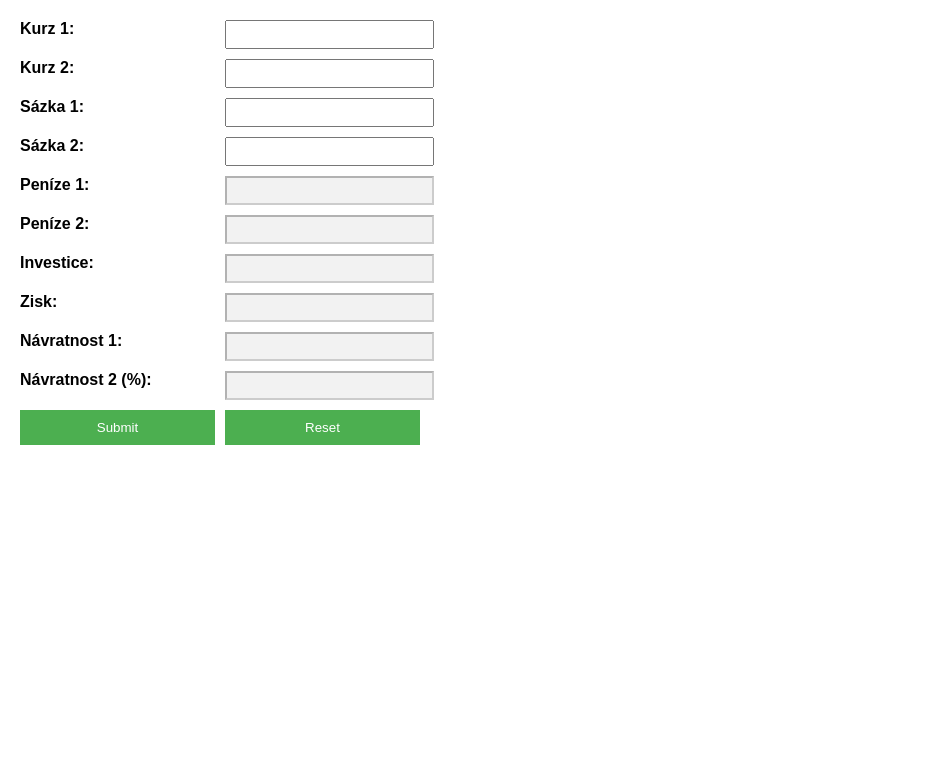
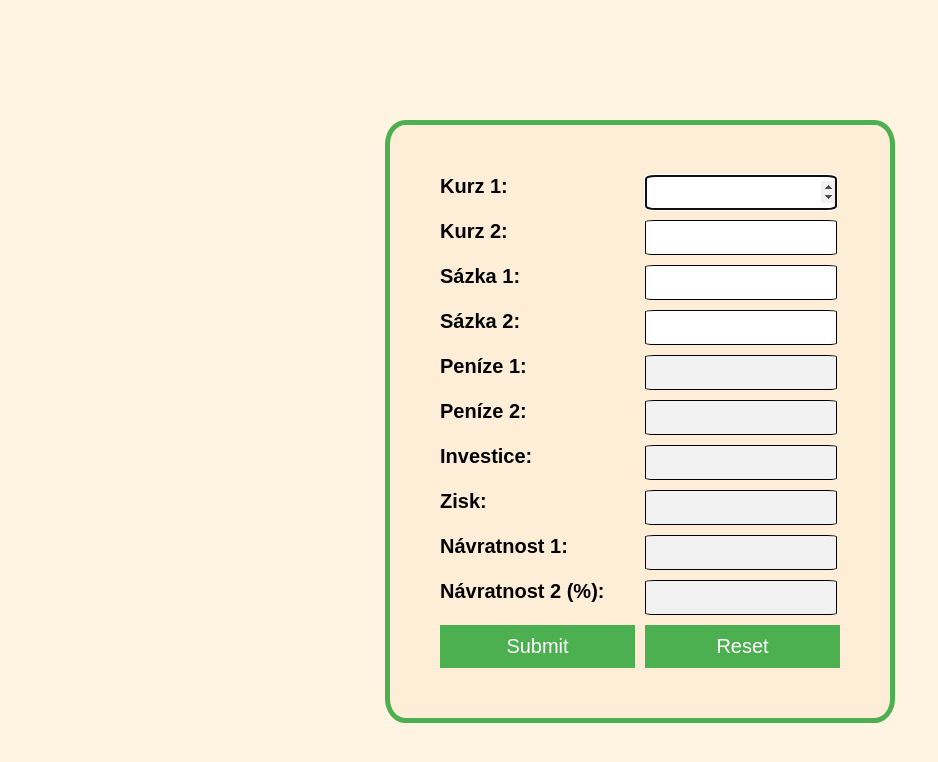
Before and after one commit to daliborkolarik/Betting-Arbitrage, a plain HTML site: page index.html in a window 1280 px wide. Shown: the whole page, without its empty margins (0-938 px from the left). Drawn offline with Linux system fonts and the light colour scheme.

Commit message:
Making javascript work, color designing

```diff
--- a/index.html
+++ b/index.html
@@ -9,30 +9,30 @@
 <body>
   <form id="kurzysazky">
     <label for="kurz1">Kurz 1:</label>
-    <input type="number" id="kurz1">
+    <input type="number" value="" autofocus id="kurz1">
     <label for="kurz2">Kurz 2:</label>
-    <input type="number" id="kurz2">
+    <input type="number" value="" id="kurz2">
     <label for="sazka1">Sázka 1:</label>
-    <input type="number" id="sazka1">
+    <input type="number" value="" id="sazka1">
     <label for="sazka2">Sázka 2:</label>
-    <input type="number" id="sazka2">
+    <input type="number" value="" id="sazka2">
     <label for="penez1">Peníze 1:</label>
-    <input type="number" id="penez1" disabled>
+    <input type="number" value="" id="penez1" disabled>
     <label for="penez2">Peníze 2:</label>
-    <input type="number" id="penez2" disabled>
+    <input type="number" value="" id="penez2" disabled>
     <label for="investice">Investice:</label>
-    <input type="number" id="investice" disabled>
+    <input type="number" value="" id="investice" disabled>
     <label for="zisk">Zisk:</label>
-    <input type="number" id="zisk" disabled>
+    <input type="number" value="" id="zisk" disabled>
     <label for="navratnost1">Návratnost 1:</label>
-    <input type="number" id="navratnost1" disabled>
+    <input type="number" value="" id="navratnost1" disabled>
     <label for="navratnost2">Návratnost 2 (%):</label>
-    <input type="number" id="navratnost2" disabled>
+    <input type="number" value="" id="navratnost2" disabled>
     <button id="submit" type="button">Submit</button>
     <button id="reset" type="reset">Reset</button>
   </form>
 
-  <script src="script.js"></script>
+  <script src="main.js"></script>
 </body>
 
 </html>
--- a/main.js
+++ b/main.js
@@ -1,24 +1,26 @@
-const Kurz1 = document.getElementById("kurz1")
-const Kurz2 = document.getElementById("kurz2")
-const Sazka1 = document.getElementById("sazka1")
-const Sazka2 = document.getElementById("sazka2")
-const Penez1 = document.getElementById("penez1")
-const Penez2 = document.getElementById("penez2")
-const Investice = document.getElementById("investice")
-const Zisk = document.getElementById("zisk")
-const Navratnost1 = document.getElementById("navratnost1")
-const Navratnost2 = document.getElementById("navratnost2")
+const Kurz1 = document.getElementById("kurz1");
+const Kurz2 = document.getElementById("kurz2");
+const Sazka1 = document.getElementById("sazka1");
+const Sazka2 = document.getElementById("sazka2");
+const Penez1 = document.getElementById("penez1");
+const Penez2 = document.getElementById("penez2");
+const Investice = document.getElementById("investice");
+const Zisk = document.getElementById("zisk");
+const Navratnost1 = document.getElementById("navratnost1");
+const Navratnost2 = document.getElementById("navratnost2");
 
-const SubmitButton = document.getElementById("submit")
-const ResetButton = document.getElementById("reset")
+const SubmitButton = document.getElementById("submit");
+const ResetButton = document.getElementById("reset");
+const a = 5;
 
-SubmitButton.addEventListener("click", function(){
+SubmitButton.addEventListener("click", function () {
 
-if(Kurz1.value != '' && Kurz2.value != '' && (Sazka1.value != '' || Sazka2.value != '')) {
-  if(Sazka1.value == '') {
+  if (Kurz1.value != '' && Kurz2.value != '' && (Sazka1.value != '' || Sazka2.value != '')) { //pokud jsou vyplněné oba kurzy a alespoň jedna sázka
+
+    if (Sazka1.value == '') {
       Sazka1.value = Number(Sazka2.value * Kurz2.value / Kurz1.value).toFixed(2)
     }
-  if(Sazka2.value == '') {
+    if (Sazka2.value == '') {
       Sazka2.value = Number(Sazka1.value * Kurz1.value / Kurz2.value).toFixed(2)
     }
     Penez1.value = Number(Kurz1.value * Sazka1.value).toFixed(2)
@@ -34,6 +36,6 @@ else {
 
 })
 
-ResetButton.addEventListener("click", function(){
+ResetButton.addEventListener("click", function () {
   document.getElementById("kurzysazky").reset()
 })
--- a/style.css
+++ b/style.css
@@ -2,6 +2,9 @@ body {
   font-family: Arial, sans-serif;
   margin: 0;
   padding: 20px;
+  display: flex;
+  font-size: 20px;
+  background-color: rgb(255, 243, 225);
 }
 
 form {
@@ -10,6 +13,12 @@ form {
   grid-gap: 10px;
   max-width: 400px;
   margin-bottom: 20px;
+  margin: 0 auto;
+  margin-top: 100px;
+  border: 5px solid #4CAF50;
+  border-radius: 4%;
+  padding: 50px;
+  background-color: rgb(254, 238, 216);
 }
 
 label {
@@ -17,8 +26,12 @@ label {
 }
 
 input[type="number"] {
-  width: 100%;
+  width: 95%;
   padding: 5px;
+  padding-right: 0px;
+  font-size: 20px;
+  border: 1px solid black;
+  border-radius: 5%;
 }
 
 button {
@@ -27,6 +40,8 @@ button {
   color: white;
   border: none;
   cursor: pointer;
+  font-size: 20px;
+
 }
 
 button:hover {
```
Lines whose indentation alone changed are shown as unchanged.
